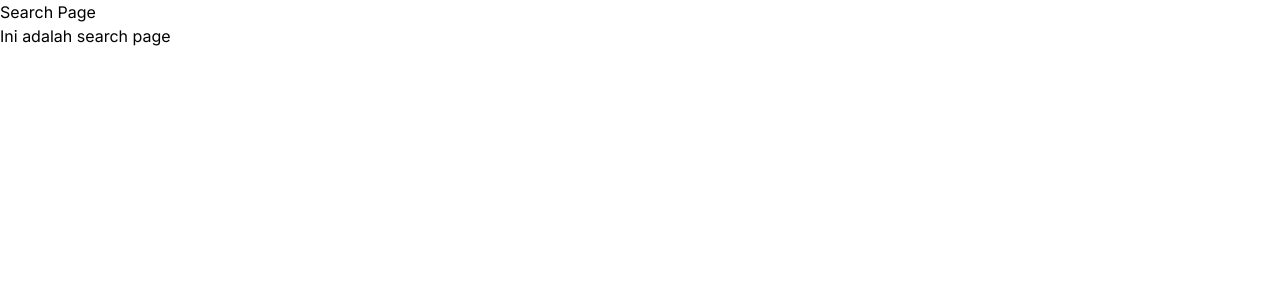
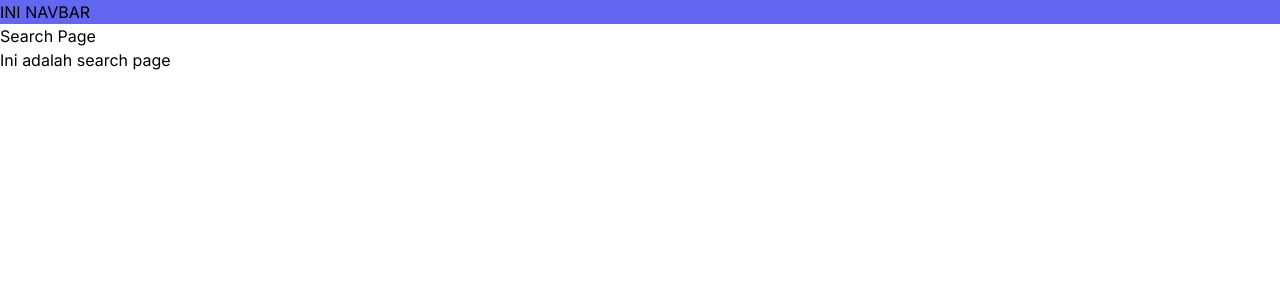
Before and after one commit to WhyouDev/cuyanimelist, a Next.js app: page /search in a window 1280 px wide. Shown: the top 300 px of the page. Built offline with nearby package versions, Linux system fonts and the light colour scheme.

Commit message:
Several update

```diff
--- a/package.json
+++ b/package.json
@@ -1,5 +1,5 @@
 {
-  "name": "cuyanimelist",
+  "name": "whyanimelist",
   "version": "0.1.0",
   "private": true,
   "scripts": {
--- a/src/app/components/Utilities/Navbar/index.js
+++ b/src/app/components/Utilities/Navbar/index.js
@@ -4,6 +4,7 @@ const Navbar = () => {
   return (
     <header className="bg-indigo-500">
       <div>
+        INI NAVBAR
         {/* <Link href={}/> */}
       </div>
     </header>
--- a/src/app/layout.js
+++ b/src/app/layout.js
@@ -1,12 +1,12 @@
 // import Navbar from '@/app/components/Utilities/Navbar'
 import Navbar from '@/app/components/Utilities/Navbar'
-import '@/app/globals.css'
+import './globals.css'
 import { Inter } from 'next/font/google'
 
 const inter = Inter({ subsets: ['latin'] })
 
 export const metadata = {
-  title: 'CuyAnimeList',
+  title: 'WhyAnimeList',
   description: 'Website Anime Indonesia',
 }
 
```
Also changed, not shown: 1 other file (tests, documents, lock files or other folders).
